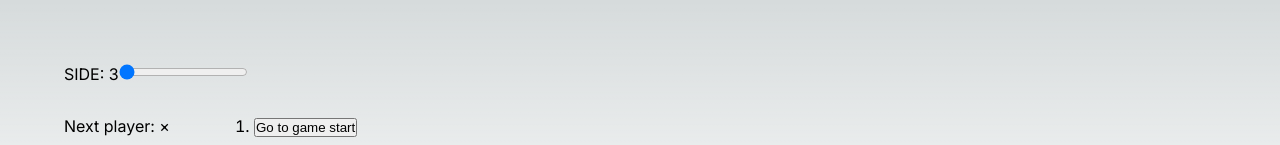
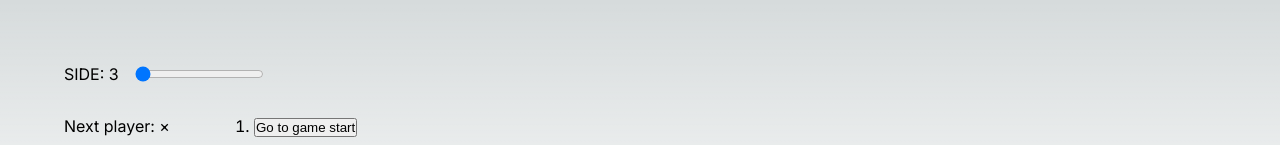
Before and after one commit to THiragi/next-tic-tac-toe, a Next.js app: page / in a window 1280 px wide. Shown: the top 145 px of the page. Built offline with nearby package versions, Linux system fonts and the light colour scheme.

Commit message:
adjust slider styles

```diff
--- a/app/game.module.css
+++ b/app/game.module.css
@@ -4,6 +4,15 @@
 
 .slider {
   margin-bottom: 32px;
+}
+
+.slider label {
+  display: flex;
+  align-items: center;
+}
+
+.slider label span {
+  margin-right: 16px;
 }
 
 .game {
```
